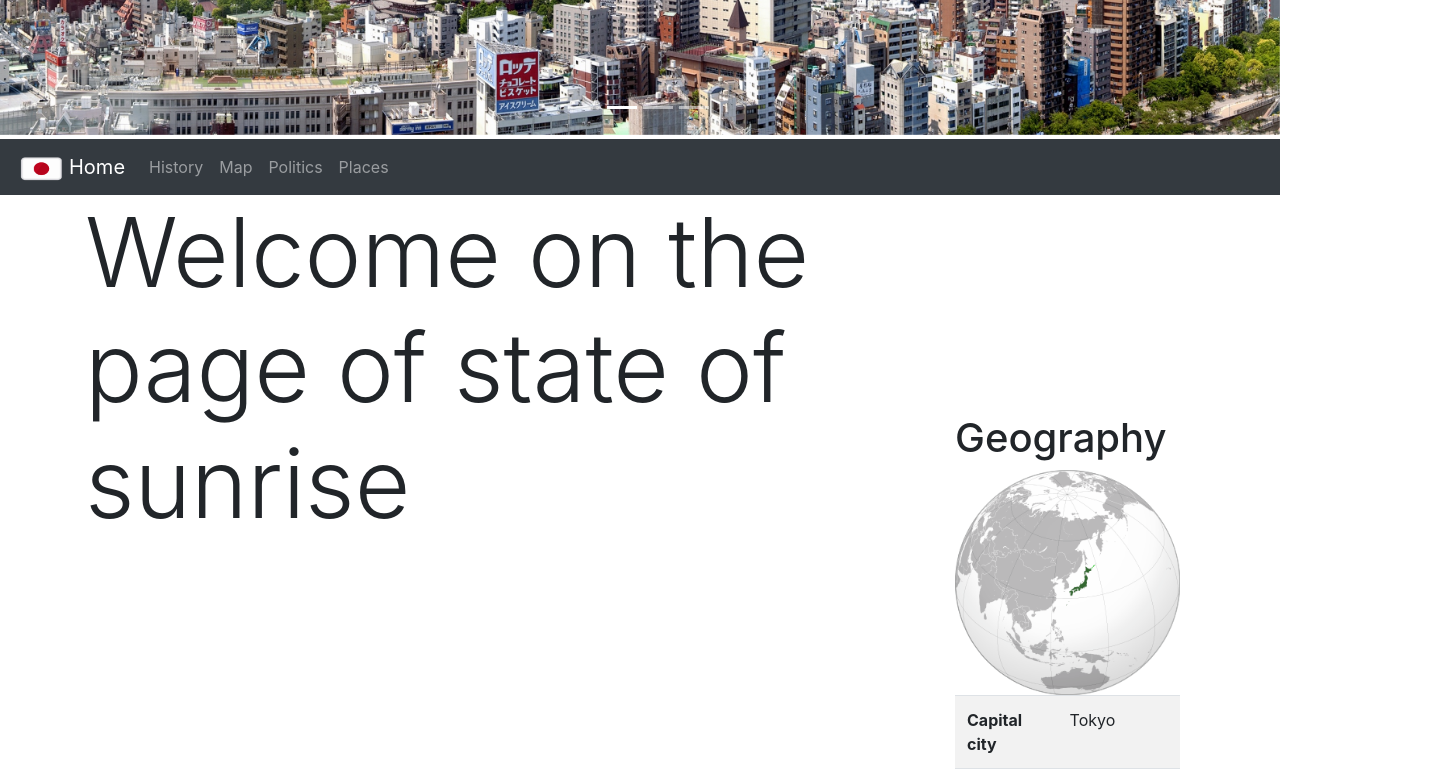
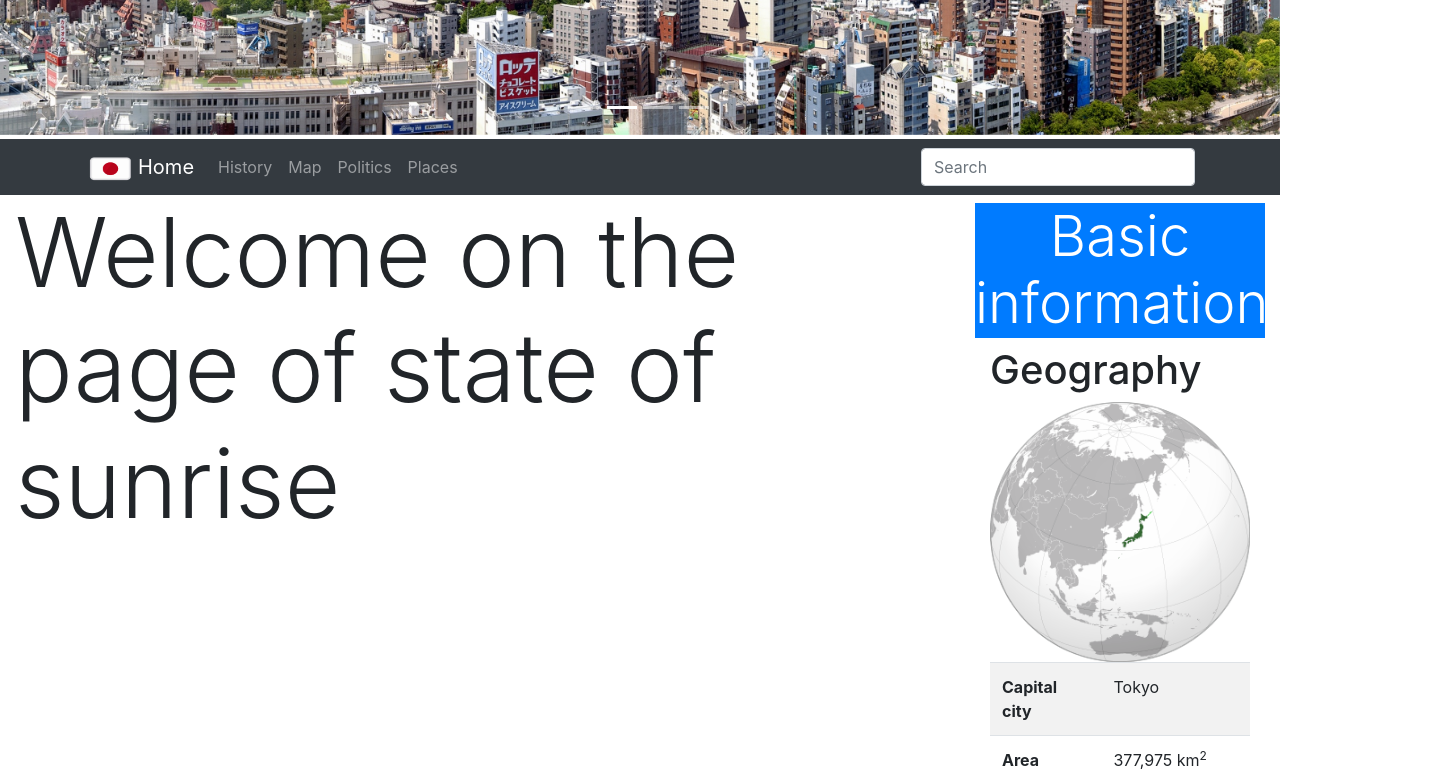
Before and after one commit to Exanys/Japan, a React (Create React App) app: page /mainPage in a window 1280 px wide. Shown: the part 540-1315 px from the top of the page, 1446 px wide, since content can reach past the window. Built offline with nearby package versions, Linux system fonts and the light colour scheme.

Commit message:
Some more graphics

```diff
--- a/src/App.js
+++ b/src/App.js
@@ -16,8 +16,9 @@ function App() {
       <Head />
       <Slider />
       <Navbar />
-      <div className="container container-fluid">
-        <div className="row ">        <div className="col-lg-9">
+      <div className="container-fluid">
+        <div className="row ">
+          <div className="col-lg-9">
             <Switch>
               <Route path="/mainPage" component={MainPage} />
               <Route path="/history" component={History} />
@@ -29,10 +30,10 @@ function App() {
               <Redirect to="/not-found" />
             </Switch>
           </div>
-        <div className="col-lg-3">
+          <div className="col-lg-3 mt-2">
             <Basics />
-        </div></div>
-
+          </div>
+        </div>
       </div>
     </React.Fragment>
   );
--- a/src/components/basics.jsx
+++ b/src/components/basics.jsx
@@ -4,13 +4,14 @@ import imgLoc from "../img/japan_location.png"
 function Basics() {
   return (
     <React.Fragment>
-      <h1 className="display-2 text-center text-white bg-blue">
+      <div className="bg-primary"><h1 className="display-4 text-center text-white bg-blue">
         Basic informations
-      </h1>
+      </h1></div>
+
       <div className="container container-fluid">
         <h1 >Geography</h1>
         <img className="img-fluid" src={imgLoc} alt="Location of Japan" />
-        <table class="table table-striped table-responsive">
+        <table className="table table-striped table-responsive">
               <tbody><tr>
                 <th>Capital city</th>
                 <td>Tokyo</td>
@@ -33,7 +34,7 @@ function Basics() {
       </div>
       <div className="container container-fluid">
         <h1>Population</h1>
-        <table class="table table-striped table-responsive">
+        <table className="table table-striped table-responsive">
               <tbody><tr>
                 <th>Number</th>
                 <td>125,480,000</td>
@@ -41,7 +42,7 @@ function Basics() {
               <tr>
                 <th>Population density</th>
                 <td>
-                  334/km<sup>2</sup> - 24th on the World
+                  334/km<sup>2</sup> - 24th
                 </td>
               </tr>
               <tr>
@@ -51,22 +52,22 @@ function Basics() {
               <tr>
                 <th>Nnationality composition</th>
                 <td>
-                  <ul class="list-group">
-                    <li class="list-group-item d-flex justify-content-between align-items-center">
+                  <ul className="list-group">
+                    <li className="list-group-item d-flex justify-content-between align-items-center">
                       Japanese
-                      <span class="badge badge-primary badge-pill">98,1 %</span>
+                      <span className="badge badge-primary badge-pill">98,1 %</span>
                     </li>
-                    <li class="list-group-item d-flex justify-content-between align-items-center">
+                    <li className="list-group-item d-flex justify-content-between align-items-center">
                       Chinese
-                      <span class="badge badge-primary badge-pill">0,5 %</span>
+                      <span className="badge badge-primary badge-pill">0,5 %</span>
                     </li>
-                    <li class="list-group-item d-flex justify-content-between align-items-center">
+                    <li className="list-group-item d-flex justify-content-between align-items-center">
                       Korean
-                      <span class="badge badge-primary badge-pill">0,4 %</span>
+                      <span className="badge badge-primary badge-pill">0,4 %</span>
                     </li>
-                    <li class="list-group-item d-flex justify-content-between align-items-center">
+                    <li className="list-group-item d-flex justify-content-between align-items-center">
                       others
-                      <span class="badge badge-primary badge-pill">1 %</span>
+                      <span className="badge badge-primary badge-pill">1 %</span>
                     </li>
                   </ul>
                 </td>
@@ -75,21 +76,21 @@ function Basics() {
                 <th>Religions</th>
                 <td>
                   <ul>
-                    <li class="list-group-item d-flex justify-content-between align-items-center">
+                    <li className="list-group-item d-flex justify-content-between align-items-center">
                       Shintoism
-                      <span class="badge badge-success badge-pill">70,4 %</span>
+                      <span className="badge badge-success badge-pill">70,4 %</span>
                     </li>
-                    <li class="list-group-item d-flex justify-content-between align-items-center">
+                    <li className="list-group-item d-flex justify-content-between align-items-center">
                       Buddhism
-                      <span class="badge badge-success badge-pill">21,2 %</span>
+                      <span className="badge badge-success badge-pill">21,2 %</span>
                     </li>
-                    <li class="list-group-item d-flex justify-content-between align-items-center">
+                    <li className="list-group-item d-flex justify-content-between align-items-center">
                       Christianity
-                      <span class="badge badge-success badge-pill">1,5 %</span>
+                      <span className="badge badge-success badge-pill">1,5 %</span>
                     </li>
-                    <li class="list-group-item d-flex justify-content-between align-items-center">
+                    <li className="list-group-item d-flex justify-content-between align-items-center">
                       others
-                      <span class="badge badge-success badge-pill">6,9 %</span>
+                      <span className="badge badge-success badge-pill">6,9 %</span>
                     </li>
                   </ul>
                 </td>
@@ -98,7 +99,7 @@ function Basics() {
       </div>
       <div className="container container-fluid">
         <h1 >State department</h1>
-        <table class="table table-striped table-responsive">
+        <table className="table table-striped table-responsive">
               <tbody><tr>
                 <th>State system</th>
                 <td>Constitutional monarchy</td>
--- a/src/components/head.jsx
+++ b/src/components/head.jsx
@@ -2,7 +2,7 @@ import React from 'react'
 
 function Head() {
     return (
-        <div className="jumbotron jumbotron-fluid mb-1 p-4 bg-primary text-center"  >
+        <div className="jumbotron-fluid mb-1 p-4 bg-primary text-center"  >
             <h1 className="display-1 text-white">Japan!</h1>
         </div>
     )
--- a/src/components/navbar.jsx
+++ b/src/components/navbar.jsx
@@ -1,12 +1,16 @@
-import React from 'react';
-import flag from '../img/japan_flag.png'
+import React from "react";
+import flag from "../img/japan_flag.png";
 import { NavLink, Link } from "react-router-dom";
 
 function Navbar() {
   return (
-        <nav className="navbar navbar-expand-lg navbar-dark bg-dark mt-1" >
-      <Link className="navbar-brand" to="/">
-        <img src={flag} style={{height:"25px", width:"50px", marginRight: "3px"}} alt="Flag" />
+    <nav className="navbar navbar-expand-lg navbar-dark bg-dark mt-1">
+      <div className="container">      <Link className="navbar-brand" to="/">
+        <img
+          src={flag}
+          style={{ height: "25px", width: "50px", marginRight: "3px" }}
+          alt="Flag"
+        />
         Home
       </Link>
       <button
@@ -22,24 +26,37 @@ function Navbar() {
       </button>
 
       <div className="collapse navbar-collapse" id="navbarNavAltMarkup">
-        <div className="navbar-nav">
-          <NavLink className="nav-item nav-link" to="/history">
+        <ul className="navbar-nav mr-auto">
+          <li className="nav-item">
+            <NavLink className="nav-link" to="/history">
               History
             </NavLink>
-          <NavLink className="nav-item nav-link" to="/map">
+          </li>
+          <li className="nav-item">
+            {" "}
+            <NavLink className="nav-link" to="/map">
               Map
             </NavLink>
-          <NavLink className="nav-item nav-link" to="/politics">
+          </li>
+          <li className="nav-item">
+            <NavLink className="nav-link" to="/politics">
               Politics
             </NavLink>
-          <NavLink className="nav-item nav-link" to="/places">
+          </li>
+          <li className="nav-item">
+            {" "}
+            <NavLink className="nav-link" to="/places">
               Places
             </NavLink>
+          </li>
+        </ul>
+        <form className="form-inline my-2 my-md-0">
+            <input className="form-control" type="text" placeholder="Search" aria-label="Search" />
+          </form>
+      </div></div>
 
-        </div>
-      </div>
     </nav>
-    )
+  );
 }
 
-export default Navbar
+export default Navbar;
```
Also changed, not shown: src/components/slider.jsx (+0 -17 lines). Lines whose indentation alone changed are shown as unchanged.
